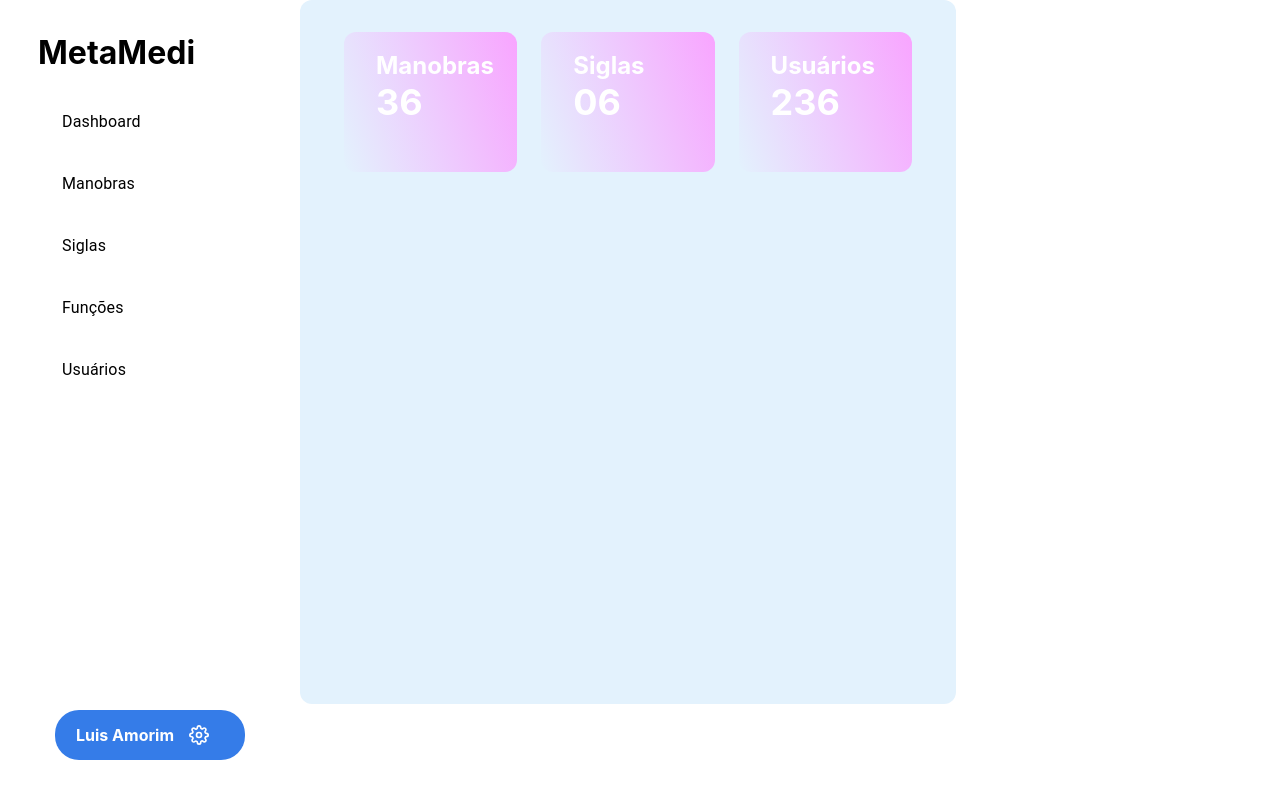
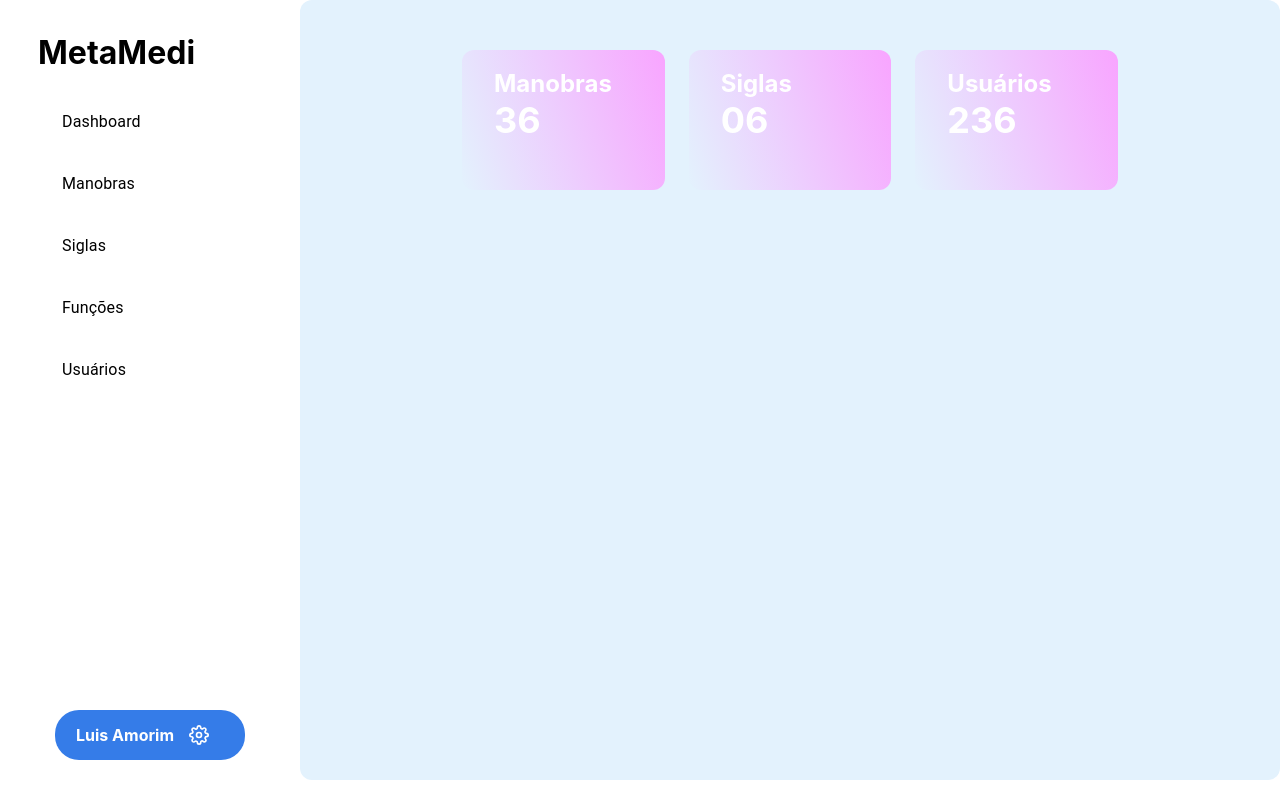
Before and after one commit to lfals/metaMedFront, a React (Create React App) app: page / in a window 1280 px wide. Built offline with nearby package versions, Linux system fonts and the light colour scheme.

Commit message:
Correção tamanho da dashboard

```diff
--- a/src/components/Header/Header.component.js
+++ b/src/components/Header/Header.component.js
@@ -1,9 +1,8 @@
 import { Breadcrumbs, Link, Typography } from "@material-ui/core";
 import React from "react";
 import { Container, ContainerTitle, QuantityContainer, ContainerCadastradas, ContainerNumeros } from "./style"
-const Header = (props) => {
+const header = (props) => {
 
-    console.log(props);
     return (
         <Container>
             <ContainerTitle>
@@ -28,4 +27,4 @@ const Header = (props) => {
     );
 }
 
-export default Header;
+export default header;
--- a/src/view/dashboard/dashboard.view.js
+++ b/src/view/dashboard/dashboard.view.js
@@ -1,6 +1,7 @@
 
 import React from "react";
-import {CardContent, CardTitle, Container, Paper } from "./style";
+import {CardContent, Container, CardTitle, Paper } from "./style";
+
 
 const Dashboard = () => {
     return (
--- a/src/view/dashboard/style.js
+++ b/src/view/dashboard/style.js
@@ -1,14 +1,10 @@
 import React from "react";
 import styled from "styled-components";
+import { Container as CContainer } from "../../components"
 
-export const Container = styled.div`
+export const Container = styled(CContainer)`
 
-    display:flex;
-    background: #E3F2FD;
-    border-radius: 12px;
-    padding: 32px;
-    width: auto;
-    height: 80vh;
+    flex-direction: row;
 
 `
 
```
